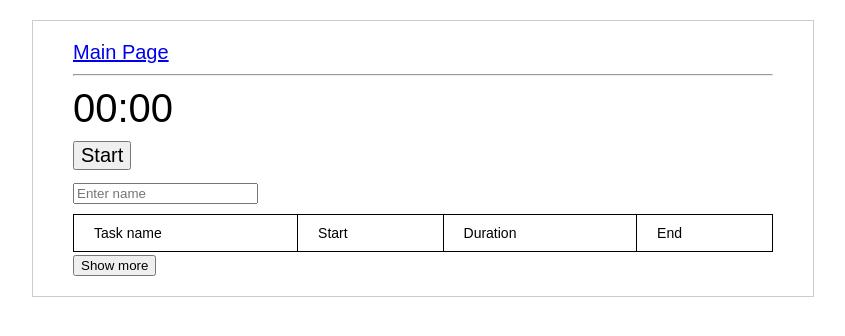
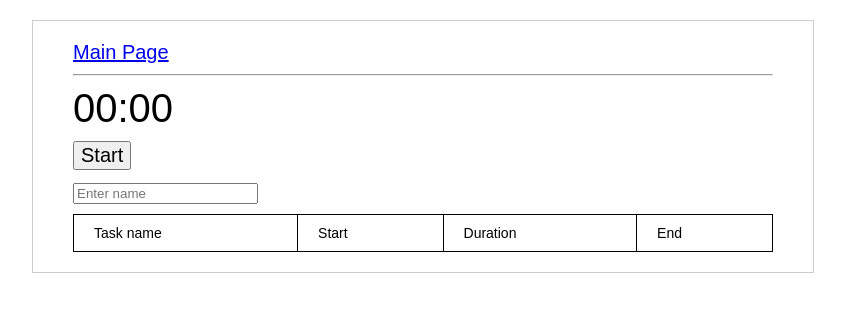
Before and after one commit to a5d/timer, a React (Create React App) app: page / in a window 1280 px wide. Shown: the top 336 px of the page, without its empty margins (217-1062 px from the left). Built offline with nearby package versions, Linux system fonts and the light colour scheme.

Commit message:
show more

```diff
--- a/src/components/App.js
+++ b/src/components/App.js
@@ -109,15 +109,17 @@ class App extends Component {
   }
 
   renderFirstPage = () => {
-    const {start, currTaskName, tasks,
-      currTimeStart, currTime, currentPage, countPages} = this.state
+    const {
+      start, currTaskName, tasks,
+      currTimeStart, currTime, countPages
+    } = this.state
 
     return <div>
       <Timer currTime={currTime} currTimeStart={currTimeStart} start={start}/>
       <TimerButton start={start} onStart={this.startTimer} onStop={this.stopTimer}/>
       <TimerInput start={start} onChangeName={this.updateTaskName} currTaskName={currTaskName}/>
       <TimerTable tasks={tasks} basePath={config.basePath}/>
-      <TimerTablePages onNextPage={this.loadNextPage}/>
+      {countPages > 1 && <TimerTablePages onNextPage={this.loadNextPage}/>}
     </div>
   }
 
```
